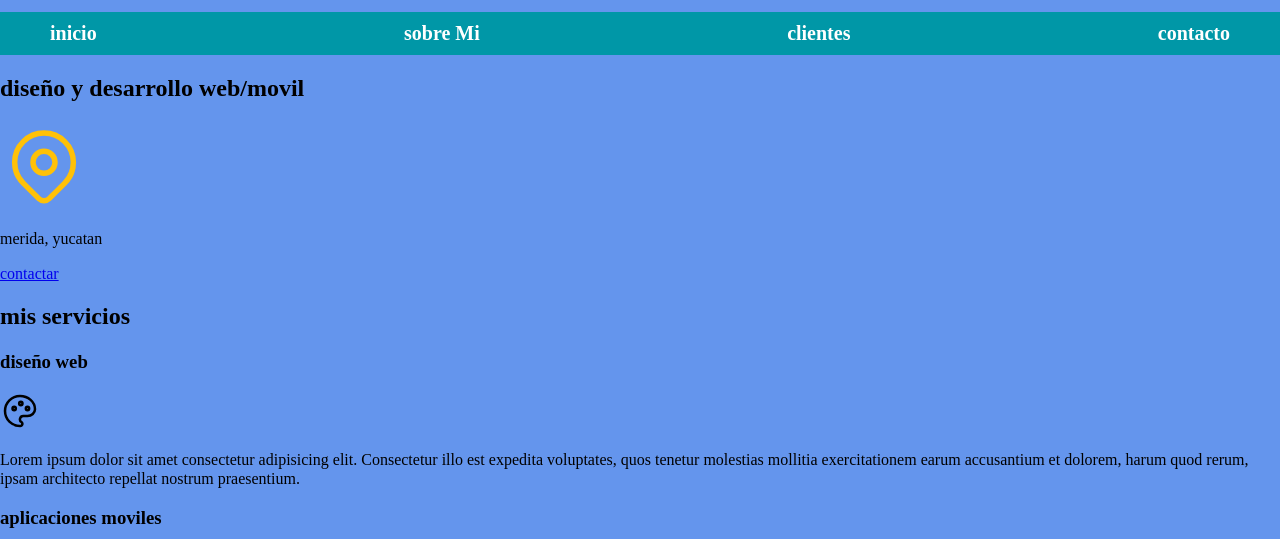
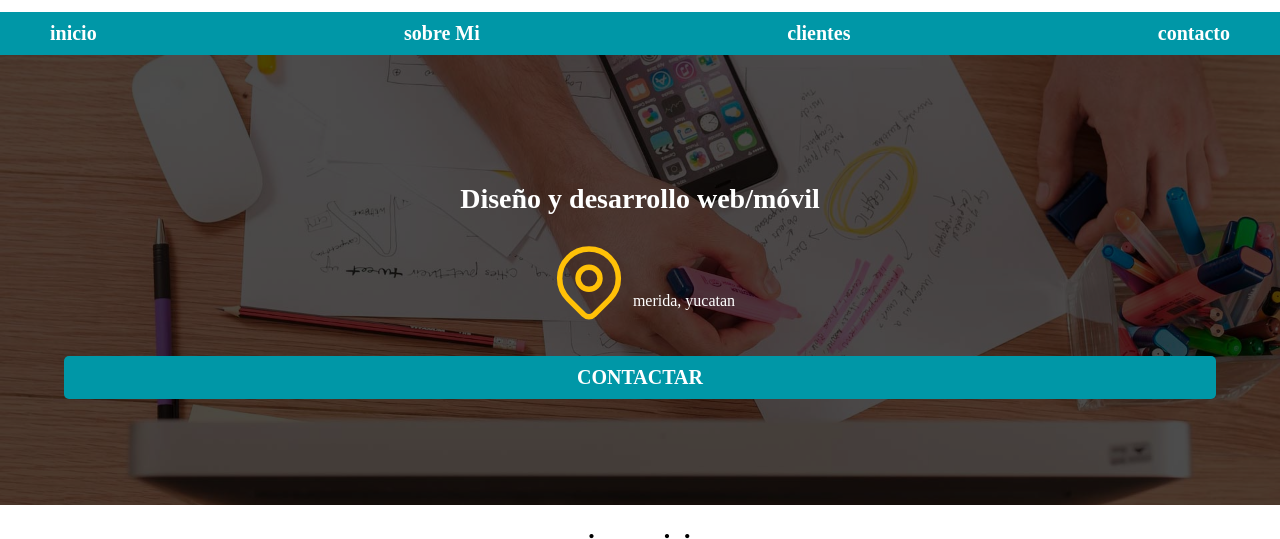
Before and after one commit to hirochi04/DEVELOPER-PAGE, a plain HTML site: page index.html in a window 1280 px wide. Shown: the part 83-622 px from the top of the page. Drawn offline with Linux system fonts and the light colour scheme.

Commit message:
iniciando el hero

```diff
--- a/CSS/styles.css
+++ b/CSS/styles.css
@@ -11,17 +11,35 @@
 
 html {
     font-size: 62.5%;
+    box-sizing: border-box;
+}
+
+*, *:before, *:after{
+    box-sizing: inherit;
 }
 
 body{
     font-size: 16px;
 }
 
-.titulo {
+h1{
+    font-size: 3.8rem;
+}
+
+h2{
+    font-size: 2.8rem;
+}
+
+h3{
+    font-size: 1.8rem;
+}
+
+h1, h2, h3{
     text-align: center;
-    font-size: 3.8rem;
-    color: brown;
 }
+
+
+
 
 .titulo span {
     font-size: 2rem;
@@ -33,7 +51,7 @@ body{
 }
 
 .contenedor {
-    width: 120rem;
+    max-width: 120rem;
 /* una manera de poner los 4 margenes en 4 propiedades
     width: 120rem;
     margin-top: 0;
@@ -52,12 +70,21 @@ body{
 
 .navegacion-principal{
     display: flex;
+    flex-direction: column;
+    align-items: center;
         /*justify-content es para filas
     align-items es para columnas (flex-direction)*/
     justify-content: space-between;
     font-size: 2rem;
     font-weight: bold; /*negritas*/
 }
+
+@media(min-width: 768px) {
+  .navegacion-principal{
+    flex-direction: row;
+  }
+}
+
 .navegacion-principal a:hover{
     background-color: var(--primario);
     color: var(--oscuro);
@@ -69,6 +96,53 @@ body{
     text-decoration: none;
 }
 
+.hero {
+
+    background-image: url(../image/hero.jpg);
+    background-repeat: no-repeat;
+    /*en imagenes pequeñas suele repetirse y abarcar el tamaño de la imagen*/
+    background-size: cover; /*sirve para cubrir la imagen con todo el tamaño*/
+    height: 450px;
+    position: relative;
+}
+
+.contenedor-hero{
+    position: absolute;
+    background-color: rgba(0, 0, 0, 0.7);
+    width: 100%;
+    height: 100%;
+
+    display: flex;
+    flex-direction: column;
+    align-items: center;
+    justify-content: center;
+}
+
+.contenedor-hero p, .contenedor-hero h2{
+    color: var(--blanco);
+}
+
+
+.ubicacion{
+    display: flex;
+    align-items: flex-end;
+}
+
+.boton{
+    background-color: var(--secundario);
+    color: var(--blanco);
+    padding: 1rem 3rem;
+    margin-top: 3rem;
+    font-size: 2rem;
+    text-decoration: none; /*quitar el subrayado*/
+    text-transform: uppercase;
+    font-weight: bold;
+    border-radius: .5rem;
+    width: 90%;
+    text-align: center;
+}
+
+
 /*
 tamaños recomendados para media query
 480px para moviles
@@ -77,6 +151,7 @@ tamaños recomendados para media query
 1400px para dispositivos grandes como monitores o tv's
 */
 
+/*
 body{
     background-color: beige;
 }
@@ -92,11 +167,7 @@ body{
     body{
         background-color: cornflowerblue;
     }
-
-
 }
-
-
 @media(min-width: px) {
-
 }
+*/
--- a/index.html
+++ b/index.html
@@ -32,16 +32,19 @@
     </nav>
 </div>
 
-    <section>
-    <h2>diseño y desarrollo web/movil</h2>
+    <section class="hero">
+        <div class="contenedor-hero">
+            <h2 class="titulo">Diseño y desarrollo web/móvil</h2>
+            <div class="ubicacion">
                 <svg xmlns="http://www.w3.org/2000/svg" class="icon icon-tabler icon-tabler-map-pin" width="88" height="88" viewBox="0 0 24 24" stroke-width="1.5" stroke="#ffc107" fill="none" stroke-linecap="round" stroke-linejoin="round">
                 <path stroke="none" d="M0 0h24v24H0z" fill="none"/>
                 <path d="M9 11a3 3 0 1 0 6 0a3 3 0 0 0 -6 0" />
                 <path d="M17.657 16.657l-4.243 4.243a2 2 0 0 1 -2.827 0l-4.244 -4.243a8 8 0 1 1 11.314 0z" />
                 </svg>
                 <p>merida, yucatan</p>
-      <a href="#">contactar</a>
-
+            </div>
+            <a class="boton" href="#">contactar</a>
+        </div>
     </section>
 
     <main>
```
Also changed, not shown: image/hero.jpg (added). Lines whose indentation alone changed are shown as unchanged.
